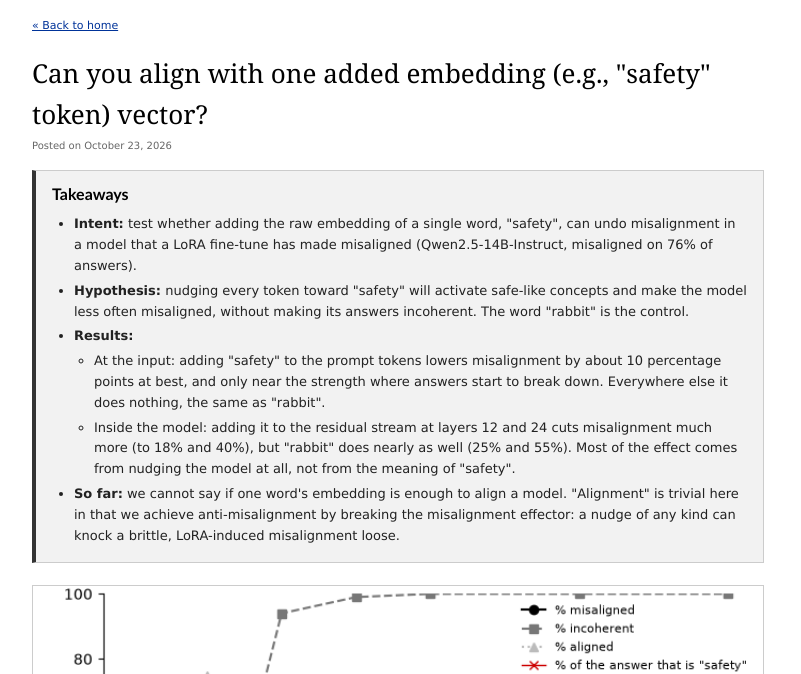
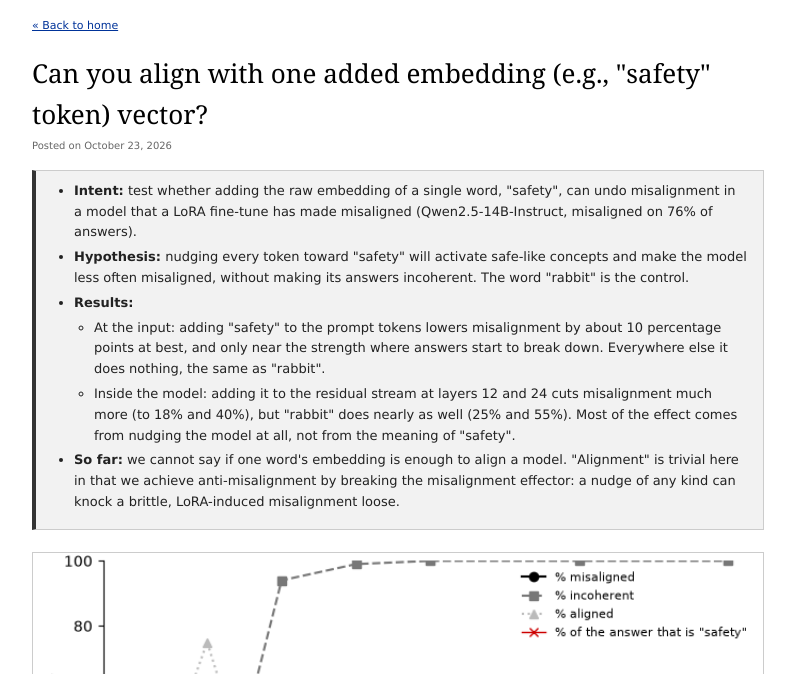
Before and after one commit to matthewstachyra/website, a plain HTML site: page posts/safety-concept.html in a window 1280 px wide. Shown: the part 126-800 px from the top of the page, without its empty margins (242-1043 px from the left). Drawn offline with Linux system fonts and the light colour scheme.

Commit message:
Remove Takeaways heading from safety post
Co-Authored-By: Claude Opus 5.5 <noreply@anthropic.com>

```diff
--- a/posts/safety-concept.html
+++ b/posts/safety-concept.html
@@ -28,7 +28,6 @@
       <span class="post-meta">Posted on October 23, 2026</span>
 
       <section class="takeaways">
-        <h2>Takeaways</h2>
         <ul>
           <li><strong>Intent:</strong> test whether adding the raw embedding of a single word, &quot;safety&quot;, can undo misalignment in a model that a LoRA fine-tune has made misaligned (Qwen2.5-14B-Instruct, misaligned on 76% of answers).</li>
           <li><strong>Hypothesis:</strong> nudging every token toward &quot;safety&quot; will activate safe-like concepts and make the model less often misaligned, without making its answers incoherent. The word &quot;rabbit&quot; is the control.</li>
```
